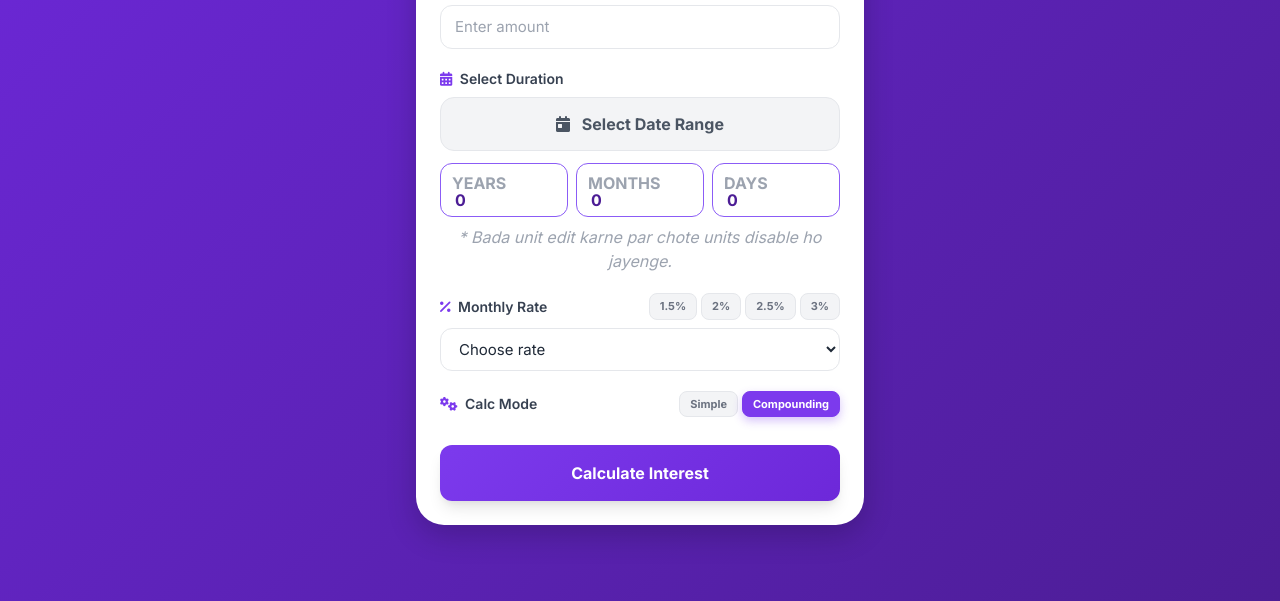
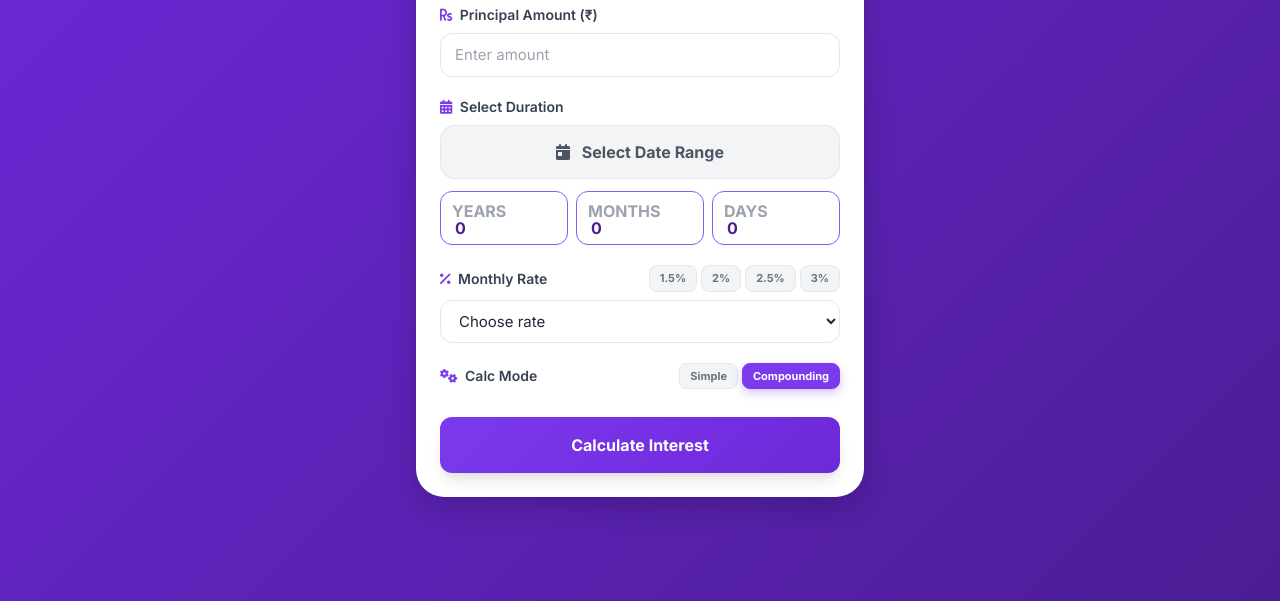
Before and after one commit to ntqueprince/cal, a plain HTML site: page index.html in a window 1280 px wide. Shown: the part 199-800 px from the top of the page. Drawn offline with nearby package versions, Linux system fonts and the light colour scheme.

Commit message:
Update index.html

```diff
--- a/index.html
+++ b/index.html
@@ -54,7 +54,7 @@
                                 <input type="number" id="days" class="input-field display-field w-full" value="0">
                             </div>
                         </div>
-                        <p class="text-[10px] text-gray-400 mt-2 italic text-center">* Bada unit edit karne par chote units disable ho jayenge.</p>
+                        <p class="text-[10px] text-gray-400 mt-2 italic text-center"></p>
                     </div>
 
                     <!-- Rate Selection -->
```
